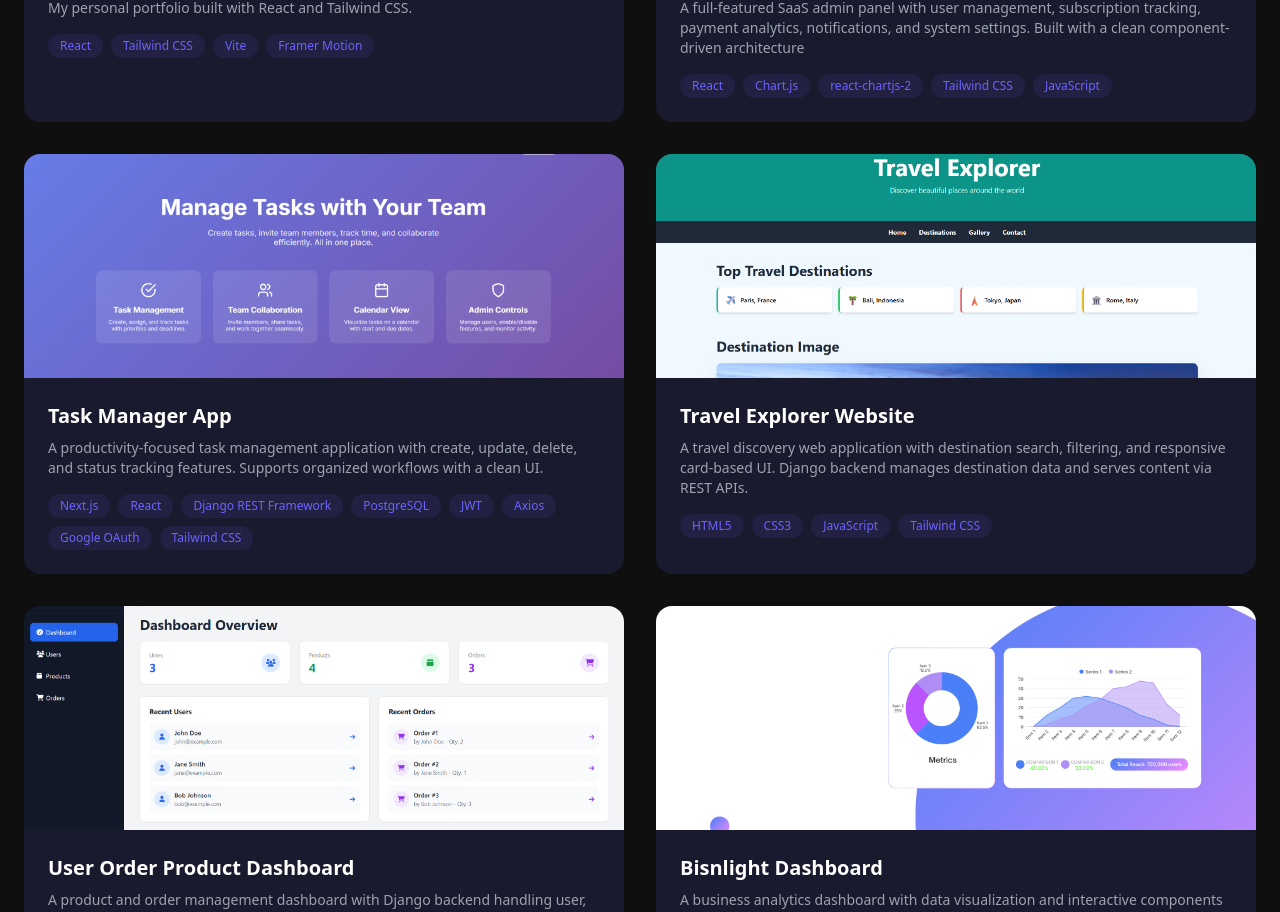
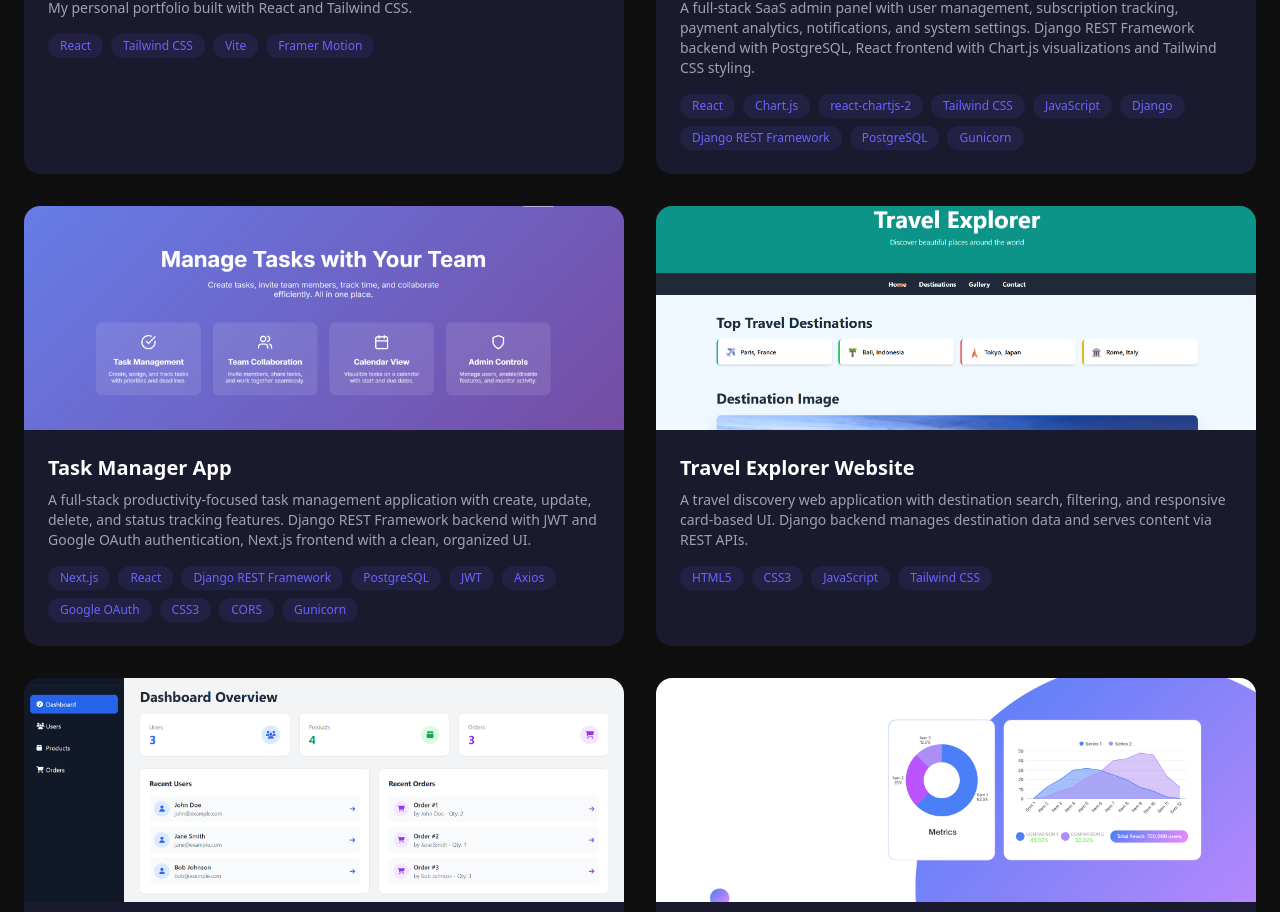
Before and after one commit to TEJASSREERR/my-portfolio, a React (Vite) app: page / in a window 1280 px wide. Shown: the part 4214-5126 px from the top of the page. Built offline with nearby package versions, Linux system fonts and the light colour scheme.

Commit message:
Update project tech stacks and descriptions

```diff
--- a/src/data/projects.js
+++ b/src/data/projects.js
@@ -11,16 +11,17 @@ export const projects = [
   {
     id: 2,
     title: 'Multi-Tenant SaaS Admin Dashboard',
-    description: 'A full-featured SaaS admin panel with user management, subscription tracking, payment analytics, notifications, and system settings. Built with a clean component-driven architecture',
-    tech: ['React', 'Chart.js', 'react-chartjs-2', 'Tailwind CSS', 'JavaScript'],
+    description: 'A full-stack SaaS admin panel with user management, subscription tracking, payment analytics, notifications, and system settings. Django REST Framework backend with PostgreSQL, React frontend with Chart.js visualizations and Tailwind CSS styling.',
+    tech: ['React', 'Chart.js', 'react-chartjs-2', 'Tailwind CSS', 'JavaScript', 'Django', 'Django REST Framework', 'PostgreSQL', 'Gunicorn'],
     github: 'https://github.com/TEJASSREERR/saas-admin',
     live: 'https://saas-admin-indol.vercel.app',
     type: 'web'
-  },{
+  },
+  {
     id: 3,
     title: 'Task Manager App',
-    description: 'A productivity-focused task management application with create, update, delete, and status tracking features. Supports organized workflows with a clean UI.',
-    tech: ['Next.js', 'React', 'Django REST Framework', 'PostgreSQL', 'JWT', 'Axios', 'Google OAuth', 'Tailwind CSS'],
+    description: 'A full-stack productivity-focused task management application with create, update, delete, and status tracking features. Django REST Framework backend with JWT and Google OAuth authentication, Next.js frontend with a clean, organized UI.',
+    tech: ['Next.js', 'React', 'Django REST Framework', 'PostgreSQL', 'JWT', 'Axios', 'Google OAuth', 'CSS3', 'CORS', 'Gunicorn'],
     github: 'https://github.com/TEJASSREERR/TASK_MANAGER',
     live: 'https://task-manager-gold-two.vercel.app/',
     type: 'web'
@@ -37,8 +38,8 @@ export const projects = [
 {
   id: 5,
   title: 'User Order Product Dashboard',
-  description: 'A product and order management dashboard with Django backend handling user, product, and order data models. React frontend displays order history, product listings, and user activity.',
-  tech: ['HTML5', 'CSS3', 'JavaScript', 'Tailwind CSS'],
+  description: 'A full-stack product and order management dashboard with a Django REST Framework backend handling user, product, and order data models via dedicated apps, and a vanilla JavaScript frontend for order history, product listings, and user activity.',
+  tech: ['Django', 'Django REST Framework', 'SQLite', 'HTML5', 'CSS3', 'JavaScript', 'Tailwind CSS', 'CORS'],
   github: 'https://github.com/TEJASSREERR/userproductorder',
   live: 'https://tejassreerr.github.io/userproductorder/',
   type: 'web'
```
